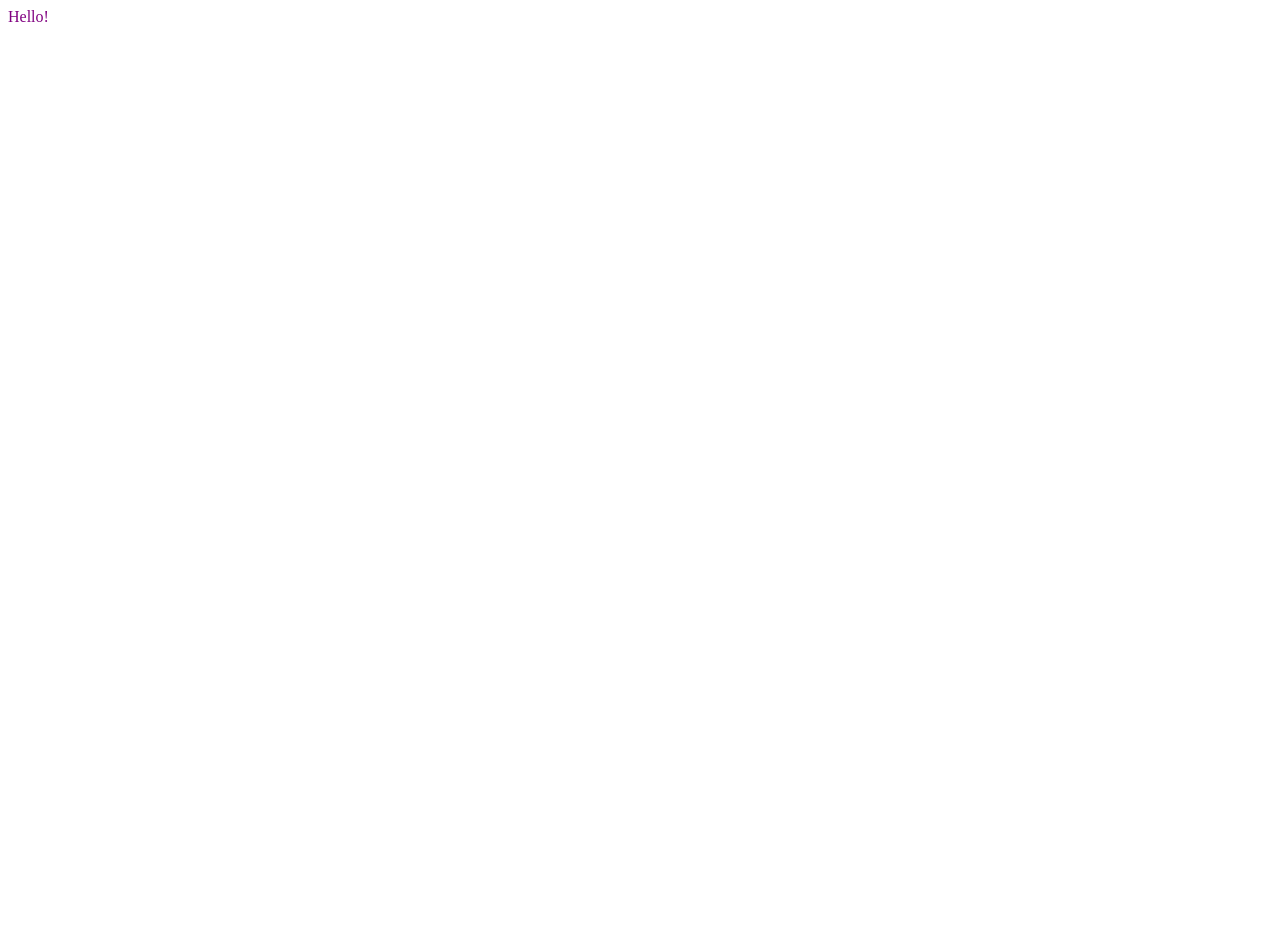
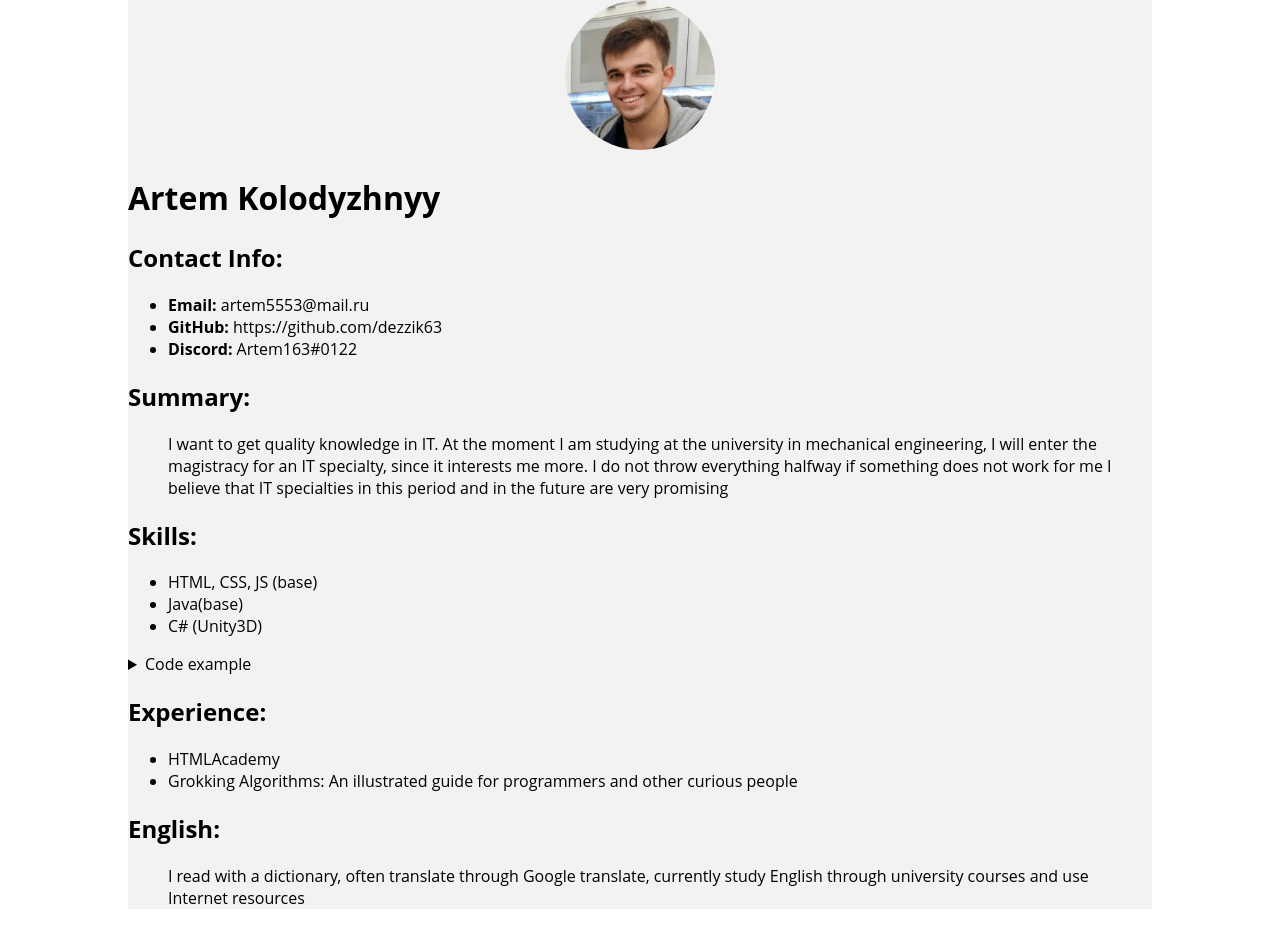
Before and after one commit to dezzik63/rsschool-cv, a plain HTML site: page index.html in a window 1280 px wide. Before the commit the page ends 800 px from the top, so only its background shows below. Drawn offline with Linux system fonts and the light colour scheme.

Commit message:
feat: Contact info....

```diff
--- a/index.html
+++ b/index.html
@@ -8,7 +8,74 @@
     <link rel="stylesheet" href="./style.css">
 </head>
 <body>
-    <div class="hello">Hello!  </div>
+   <header>
+       <div style="text-align: center;">
+    <img class="avatar" src="avatar.png">
+       </div>
+       <h1>Artem Kolodyzhnyy</h1>
+   </header>
+   <main>
+        <article id="contactInfo">
+                <h2>Contact Info:</h2>
+                <ul>
+                    <li><b>Email:</b> artem5553@mail.ru</li>
+                    <li><b>GitHub:</b> https://github.com/dezzik63</li>
+                    <li><b>Discord:</b> Artem163#0122</li>
+                </ul>
+            </article>
+                <article id="summary">
+                        <h2>Summary:</h2>
+                        <blockquote>I want to get quality knowledge in IT. At the moment I am studying at the university in mechanical engineering, I will enter the magistracy for an IT specialty, since it interests me more.
+                                I do not throw everything halfway if something does not work for me
+                                I believe that IT specialties in this period and in the future are very promising</blockquote>
+                    </article>
+                <article id="skills">
+                        <h2>Skills:</h2>
+                        <ul>
+                            <li>HTML, CSS, JS (base)</li>
+                            <li>Java(base)</li>
+                            <li>C# (Unity3D)</li>
+                        </ul>
+                        <details>
+                            <summary>Code example</summary>
+                            <code>
+                                <pre>
+                                        package com.company;
+                                        import java.util.Scanner;
+                                        public class Main {
+                                        public static void main(String[] args) {
+                                        Scanner scn = new Scanner(System.in);
+                                        String s = scn.nextLine().toLowerCase();
+                                        int n = s.length()/2;
+                                        for (int i = 1; i<=s.length()/2; i++) {
+                                        if (s.charAt(i-1) == s.charAt(s.length()-i)) {
+                                        n--;
+                                        if (n==0){
+                                        System.out.println("полиндром");
+                                        }
+                                        }
+                                        }
+                                        }
+                                        }
+                                </pre>
+                            </code>
+                        </details>
+                    </article>
+   </main>
+                <article id="experience">
+                        <h2>Experience:</h2>
+                        <ul>
+                            <li>HTMLAcademy</li>
+                            <li>Grokking Algorithms: An illustrated guide for programmers and other curious people</li>
+                        </ul>
+                    </article>
+                        <article id="english">
+                                <h2>English:</h2>
+                                <blockquote>I read with a dictionary, often translate through Google translate, currently study English through university courses and use Internet resources</blockquote>
+                            </article>
+   <footer>
+
+   </footer>
 
 </body>
 </html>
--- a/style.css
+++ b/style.css
@@ -1,3 +1,18 @@
-.hello {
-    color:purple;
+
+
+html{
+    background-color:white;
 }
+
+body {
+    margin: 0 auto;
+    width: 1024px;
+    background-color: #f2f2f2;
+    font-family: 'Open Sans', sans-serif;
+}
+.avatar{
+    border-radius: 90px;
+    width: 150px;
+    height: 150px;
+
+}
```
Also changed, not shown: avatar.png (added).
